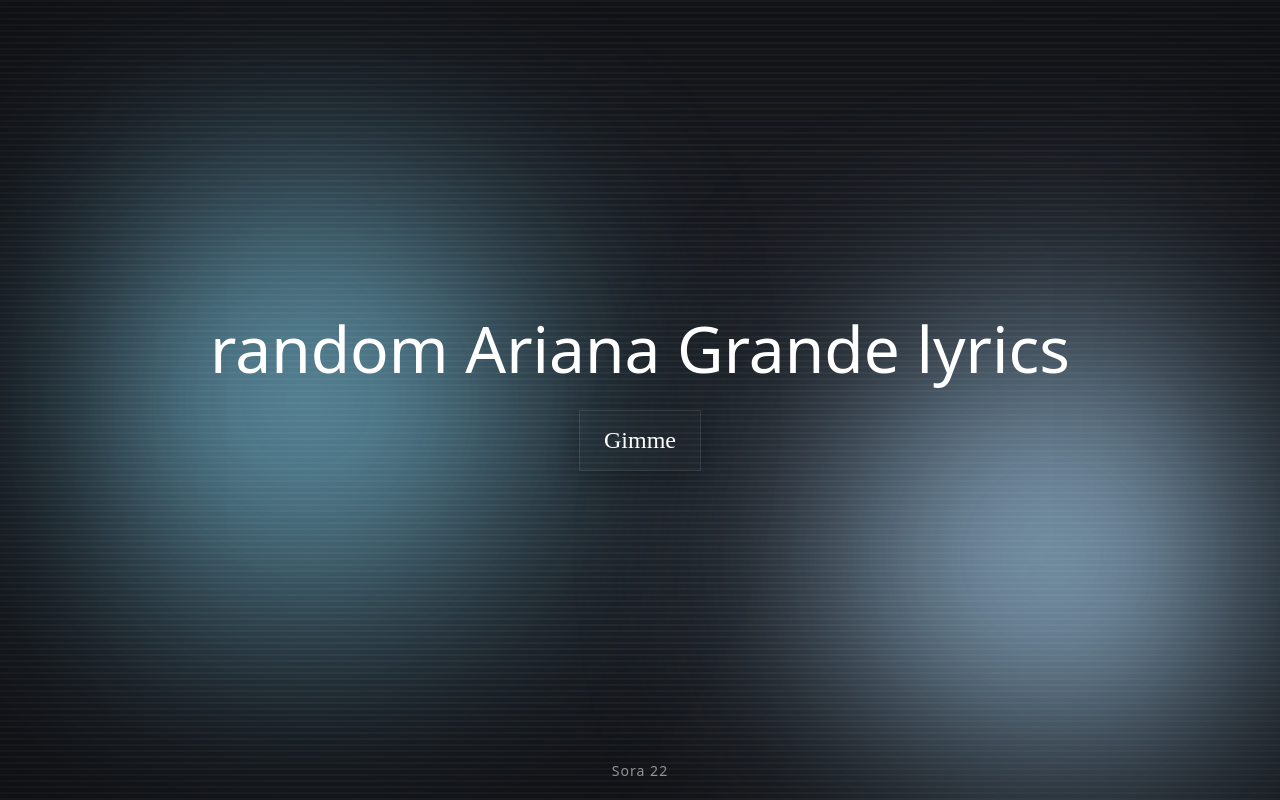
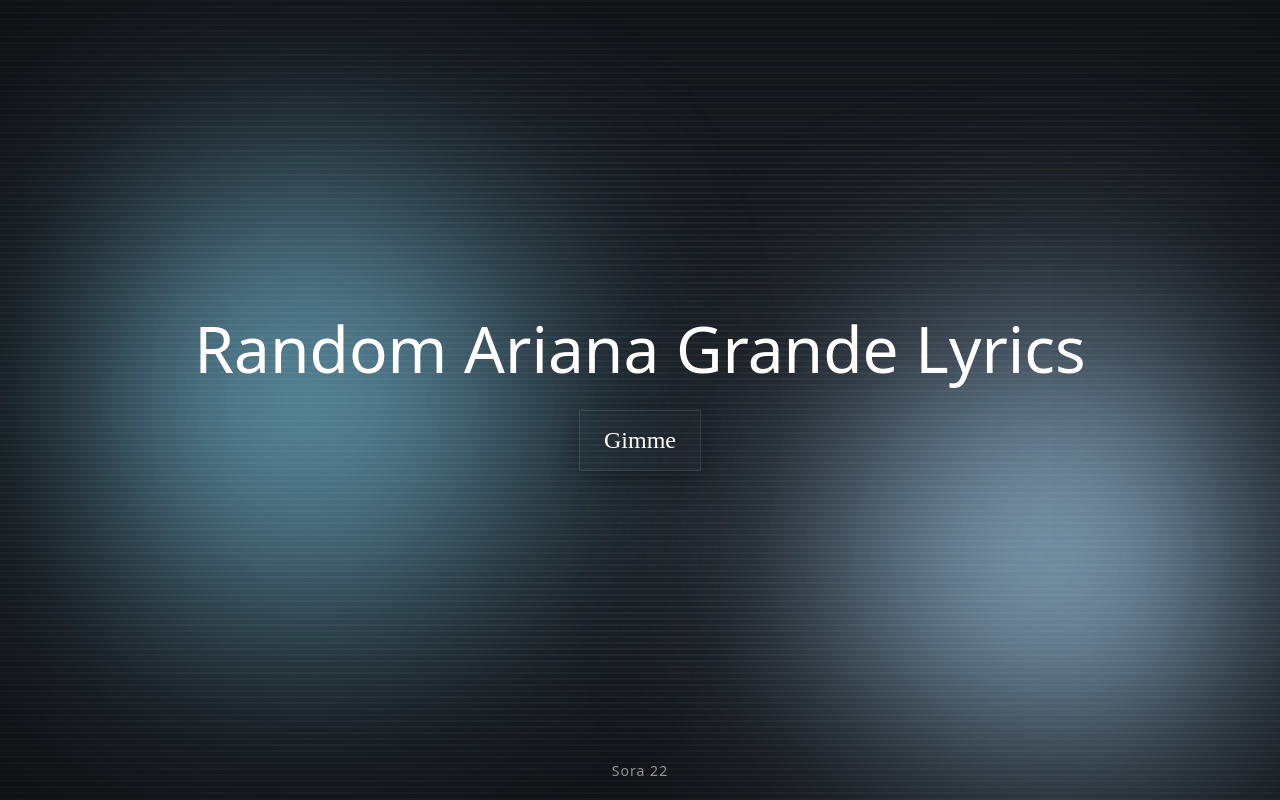
Before and after one commit to ssxraa/Ariana-grande-random-lyric-grabber, a SvelteKit app: page / in a window 1280 px wide. Built offline with nearby package versions, Linux system fonts and the light colour scheme; a web font is replaced by a local one.

Commit message:
hoping this would work wihtout issues

```diff
--- a/src/routes/+page.svelte
+++ b/src/routes/+page.svelte
@@ -39,7 +39,7 @@
   <div class="content">
     <div class="intro-center">
       {#if !shown}
-        <p class="centered-title" out:fade={{duration:180}}>random Ariana Grande lyrics</p>
+        <p class="centered-title" out:fade={{duration:180}}>Random Ariana Grande Lyrics</p>
         <button
           on:click={handleClick}
           out:fade={{duration:180}}
```
